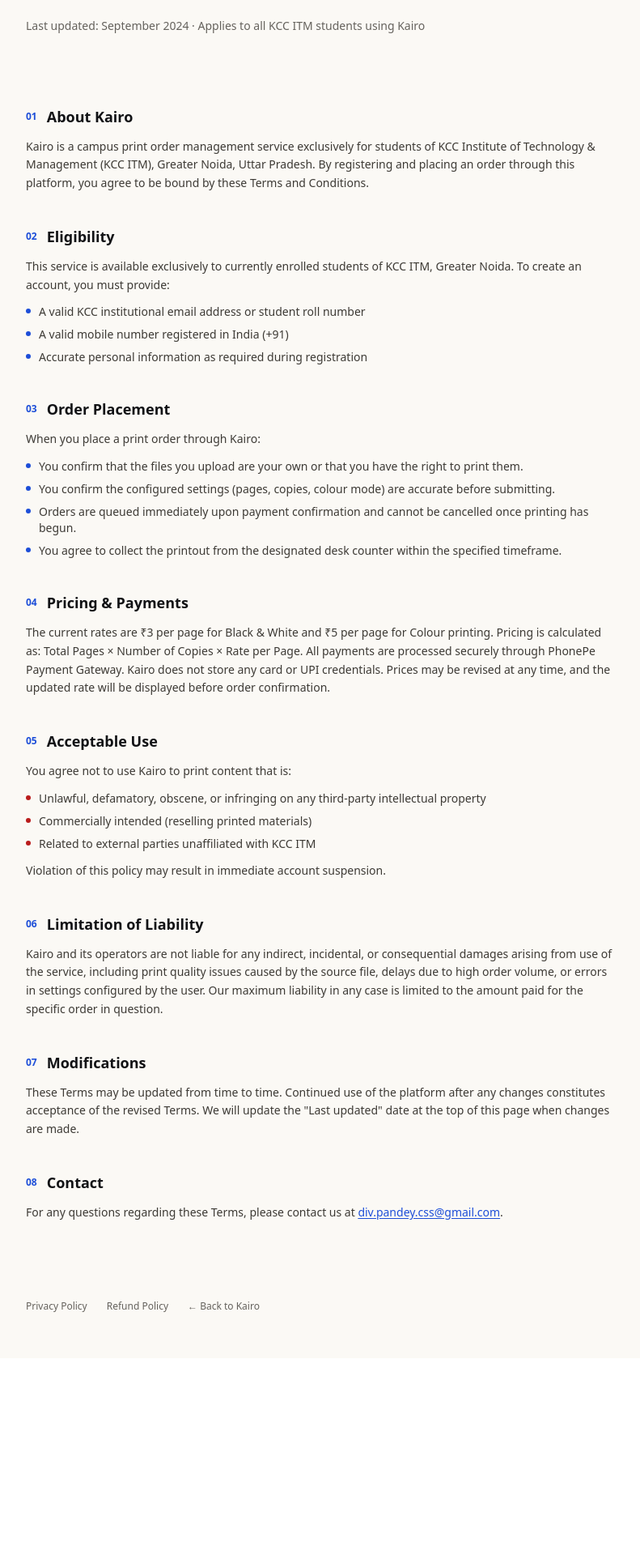
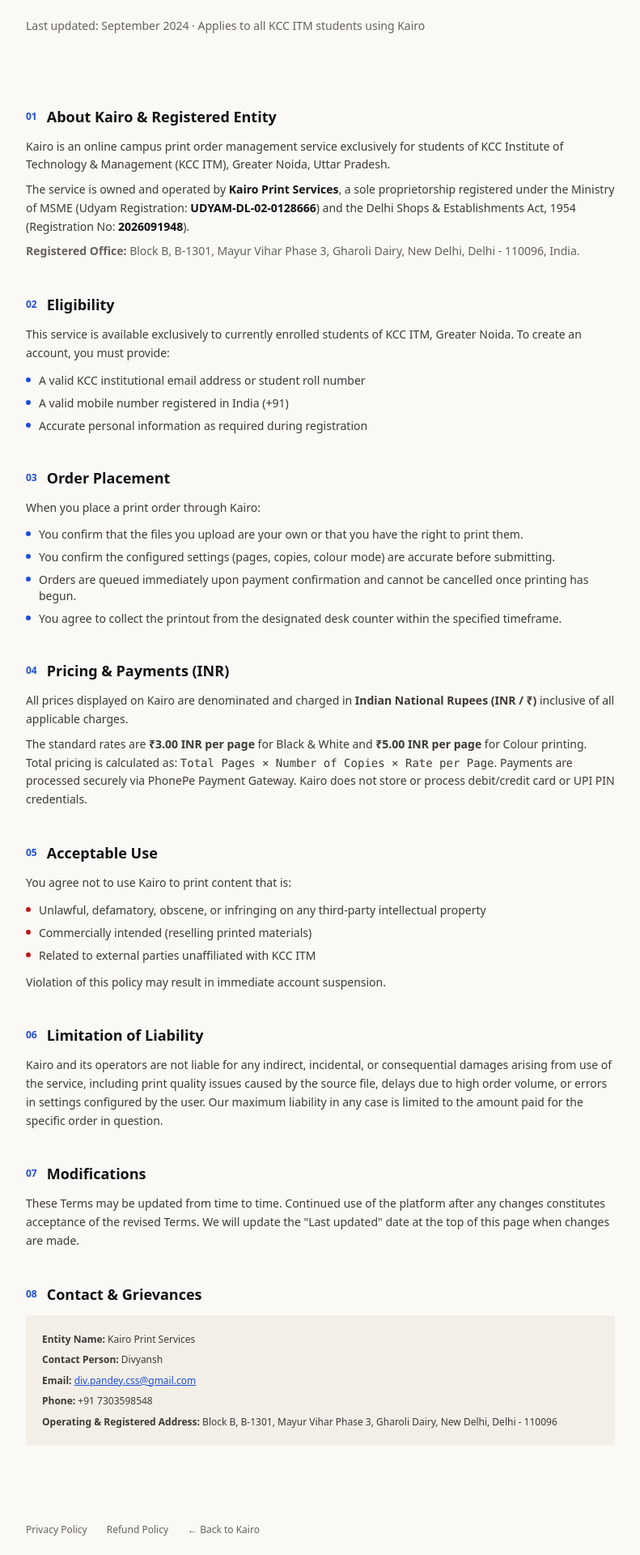
Before and after one commit to div-pandey/Kairo, a Next.js app: page /terms in a window 1280 px wide. Shown: the part 180-2100 px from the top of the page at 81% size, without its empty margins (244-1035 px from the left). Before the commit the page ends 1857 px from the top, so only its background shows below. Built offline with nearby package versions, Linux system fonts and the light colour scheme.

Commit message:
docs: add registered business details and PhonePe PG compliance updates

```diff
--- a/src/app/(dashboard)/layout.tsx
+++ b/src/app/(dashboard)/layout.tsx
@@ -25,7 +25,7 @@
           {children}
         </main>
         <footer className="border-t border-[#E5DFD5] px-5 py-3 flex flex-wrap items-center justify-center gap-4 font-mono-code text-[10px] text-[#98948C]">
-          <span>© {new Date().getFullYear()} Kairo · KCC Student Printing Service</span>
+          <span>© {new Date().getFullYear()} Kairo · Operated by Kairo Print Services</span>
           <span className="text-[#E5DFD5]">|</span>
           <Link href="/terms" className="hover:text-[#111215] transition-colors">Terms</Link>
           <span>·</span>
--- a/src/app/page.tsx
+++ b/src/app/page.tsx
@@ -484,13 +484,24 @@
           </div>
 
           <div className="flex flex-col sm:flex-row items-center justify-between text-xs font-mono-code text-[#98948C] gap-4">
-            <p>© {new Date().getFullYear()} Kairo. Handcrafted for KCC students.</p>
-            <div className="flex flex-wrap items-center gap-5">
-              <p>B&amp;W ₹3 · Colour ₹5 · No platform fee</p>
-              <span className="text-[#E5DFD5]">|</span>
-              <Link href="/terms" className="hover:text-[#111215] transition-colors">Terms</Link>
-              <Link href="/privacy" className="hover:text-[#111215] transition-colors">Privacy</Link>
-              <Link href="/refund" className="hover:text-[#111215] transition-colors">Refunds</Link>
+            <div className="space-y-1 text-center sm:text-left">
+              <p>© {new Date().getFullYear()} Kairo · Operated by <strong className="text-[#111215]">Kairo Print Services</strong></p>
+              <p className="text-[11px] text-[#A8A29E]">
+                MSME: UDYAM-DL-02-0128666 · SEA: 2026091948 · Reg. Office: B-1301, Mayur Vihar Ph-3, New Delhi 110096
+              </p>
+              <p className="text-[11px] text-[#A8A29E]">
+                Contact: <a href="mailto:div.pandey.css@gmail.com" className="underline hover:text-[#111215]">div.pandey.css@gmail.com</a> · +91 7303598548
+              </p>
+            </div>
+            <div className="flex flex-col sm:items-end gap-2 text-center sm:text-right">
+              <p className="text-[#65625D]">All prices in INR (₹) · B&amp;W ₹3 · Colour ₹5</p>
+              <div className="flex flex-wrap items-center justify-center sm:justify-end gap-4">
+                <Link href="/terms" className="hover:text-[#111215] transition-colors">Terms</Link>
+                <span>·</span>
+                <Link href="/privacy" className="hover:text-[#111215] transition-colors">Privacy</Link>
+                <span>·</span>
+                <Link href="/refund" className="hover:text-[#111215] transition-colors">Refund Policy</Link>
+              </div>
             </div>
           </div>
         </div>
--- a/src/app/privacy/page.tsx
+++ b/src/app/privacy/page.tsx
@@ -41,10 +41,13 @@
           <section>
             <h2 className="font-display text-lg font-bold text-[#111215] mb-3 flex items-center gap-3">
               <span className="font-mono-code text-xs text-[#1D4ED8]">01</span>
-              Who We Are
+              Who We Are &amp; Registered Entity
             </h2>
-            <p className="text-sm leading-relaxed">
-              Kairo is a campus print service for students of KCC Institute of Technology &amp; Management (KCC ITM), Greater Noida. We are committed to protecting the personal information of every student who uses our platform. This policy explains what data we collect, why we collect it, and how it is handled.
+            <p className="text-sm leading-relaxed mb-2">
+              Kairo is a campus print service for students of KCC Institute of Technology &amp; Management (KCC ITM), Greater Noida, owned and operated by <strong className="text-[#111215]">Kairo Print Services</strong> (MSME Reg: UDYAM-DL-02-0128666, SEA Reg: 2026091948).
+            </p>
+            <p className="text-sm leading-relaxed text-[#65625D]">
+              We are committed to protecting the personal information of every student who uses our platform. This policy explains what data we collect, why we collect it, and how it is handled in accordance with applicable Indian data protection standards.
             </p>
           </section>
 
@@ -173,15 +176,15 @@
           <section>
             <h2 className="font-display text-lg font-bold text-[#111215] mb-3 flex items-center gap-3">
               <span className="font-mono-code text-xs text-[#1D4ED8]">08</span>
-              Contact
+              Contact &amp; Grievance Redressal
             </h2>
-            <p className="text-sm leading-relaxed">
-              For any privacy-related concerns, write to us at{' '}
-              <a href="mailto:div.pandey.css@gmail.com" className="text-[#1D4ED8] underline underline-offset-2">
-                div.pandey.css@gmail.com
-              </a>
-              .
-            </p>
+            <div className="text-sm leading-relaxed space-y-1.5 bg-[#F3EFE8] border border-[#E5DFD5] p-5 font-mono-code text-xs">
+              <p><strong>Registered Business:</strong> Kairo Print Services</p>
+              <p><strong>Grievance Officer:</strong> Divyansh</p>
+              <p><strong>Email:</strong> <a href="mailto:div.pandey.css@gmail.com" className="text-[#1D4ED8] underline">div.pandey.css@gmail.com</a></p>
+              <p><strong>Phone:</strong> +91 7303598548</p>
+              <p><strong>Office Address:</strong> Block B, B-1301, Mayur Vihar Phase 3, Gharoli Dairy, New Delhi, Delhi - 110096</p>
+            </div>
           </section>
 
         </div>
--- a/src/app/refund/page.tsx
+++ b/src/app/refund/page.tsx
@@ -41,10 +41,13 @@
           <section>
             <h2 className="font-display text-lg font-bold text-[#111215] mb-3 flex items-center gap-3">
               <span className="font-mono-code text-xs text-[#1D4ED8]">01</span>
-              Overview
+              Overview &amp; Registered Entity
             </h2>
-            <p className="text-sm leading-relaxed">
-              Because Kairo is a physical printing service, orders begin processing as soon as payment is confirmed. Please review this policy carefully before placing an order. We keep this process fair and straightforward for all students.
+            <p className="text-sm leading-relaxed mb-2">
+              Kairo is operated by <strong className="text-[#111215]">Kairo Print Services</strong> (MSME Reg: UDYAM-DL-02-0128666, SEA Reg: 2026091948). Because Kairo is a physical document printing service, orders begin processing promptly after payment confirmation.
+            </p>
+            <p className="text-sm leading-relaxed text-[#65625D]">
+              All transactions, billing, and refunds are calculated and processed exclusively in <strong>Indian National Rupees (INR / ₹)</strong>. Please review this policy carefully before placing an order.
             </p>
           </section>
 
@@ -170,18 +173,22 @@
           <section>
             <h2 className="font-display text-lg font-bold text-[#111215] mb-3 flex items-center gap-3">
               <span className="font-mono-code text-xs text-[#1D4ED8]">06</span>
-              How to Request a Refund
+              How to Request a Refund &amp; Support Contact
             </h2>
             <p className="text-sm leading-relaxed mb-3">
-              To raise a refund request, email us at{' '}
-              <a href="mailto:div.pandey.css@gmail.com" className="text-[#1D4ED8] underline underline-offset-2">
-                div.pandey.css@gmail.com
-              </a>{' '}
-              with the following details:
+              To raise a refund request or dispute, please contact our support desk:
             </p>
+            <div className="text-sm leading-relaxed space-y-1.5 bg-[#F3EFE8] border border-[#E5DFD5] p-5 font-mono-code text-xs mb-4">
+              <p><strong>Business Name:</strong> Kairo Print Services</p>
+              <p><strong>Contact Person:</strong> Divyansh</p>
+              <p><strong>Support Email:</strong> <a href="mailto:div.pandey.css@gmail.com" className="text-[#1D4ED8] underline">div.pandey.css@gmail.com</a></p>
+              <p><strong>Phone:</strong> +91 7303598548</p>
+              <p><strong>Operating Address:</strong> Block B, B-1301, Mayur Vihar Phase 3, Gharoli Dairy, New Delhi, Delhi - 110096</p>
+            </div>
+            <p className="text-sm leading-relaxed mb-2">Please provide the following details when emailing:</p>
             <ul className="list-none space-y-2 text-sm">
               {[
-                'Your registered name and roll number',
+                'Your registered name and student roll number',
                 'Your Kairo Order ID (visible on the order confirmation screen)',
                 'UPI Transaction Reference / UTR Number',
                 'Brief description of the issue',
@@ -193,7 +200,7 @@
               ))}
             </ul>
             <p className="text-sm leading-relaxed mt-3">
-              We typically respond and resolve all refund requests within <strong>7 working days</strong>.
+              We typically acknowledge refund requests within 24 hours and resolve them within <strong>5–7 working days</strong>.
             </p>
           </section>
 
--- a/src/app/terms/page.tsx
+++ b/src/app/terms/page.tsx
@@ -42,10 +42,16 @@
           <section>
             <h2 className="font-display text-lg font-bold text-[#111215] mb-3 flex items-center gap-3">
               <span className="font-mono-code text-xs text-[#1D4ED8]">01</span>
-              About Kairo
+              About Kairo &amp; Registered Entity
             </h2>
-            <p className="text-sm leading-relaxed">
-              Kairo is a campus print order management service exclusively for students of KCC Institute of Technology &amp; Management (KCC ITM), Greater Noida, Uttar Pradesh. By registering and placing an order through this platform, you agree to be bound by these Terms and Conditions.
+            <p className="text-sm leading-relaxed mb-2">
+              Kairo is an online campus print order management service exclusively for students of KCC Institute of Technology &amp; Management (KCC ITM), Greater Noida, Uttar Pradesh.
+            </p>
+            <p className="text-sm leading-relaxed mb-2">
+              The service is owned and operated by <strong className="text-[#111215]">Kairo Print Services</strong>, a sole proprietorship registered under the Ministry of MSME (Udyam Registration: <strong className="text-[#111215]">UDYAM-DL-02-0128666</strong>) and the Delhi Shops &amp; Establishments Act, 1954 (Registration No: <strong className="text-[#111215]">2026091948</strong>).
+            </p>
+            <p className="text-sm leading-relaxed text-[#65625D]">
+              <strong>Registered Office:</strong> Block B, B-1301, Mayur Vihar Phase 3, Gharoli Dairy, New Delhi, Delhi - 110096, India.
             </p>
           </section>
 
@@ -97,10 +103,13 @@
           <section>
             <h2 className="font-display text-lg font-bold text-[#111215] mb-3 flex items-center gap-3">
               <span className="font-mono-code text-xs text-[#1D4ED8]">04</span>
-              Pricing &amp; Payments
+              Pricing &amp; Payments (INR)
             </h2>
+            <p className="text-sm leading-relaxed mb-2">
+              All prices displayed on Kairo are denominated and charged in <strong>Indian National Rupees (INR / ₹)</strong> inclusive of all applicable charges.
+            </p>
             <p className="text-sm leading-relaxed">
-              The current rates are ₹3 per page for Black &amp; White and ₹5 per page for Colour printing. Pricing is calculated as: Total Pages × Number of Copies × Rate per Page. All payments are processed securely through PhonePe Payment Gateway. Kairo does not store any card or UPI credentials. Prices may be revised at any time, and the updated rate will be displayed before order confirmation.
+              The standard rates are <strong>₹3.00 INR per page</strong> for Black &amp; White and <strong>₹5.00 INR per page</strong> for Colour printing. Total pricing is calculated as: <code>Total Pages × Number of Copies × Rate per Page</code>. Payments are processed securely via PhonePe Payment Gateway. Kairo does not store or process debit/credit card or UPI PIN credentials.
             </p>
           </section>
 
@@ -152,15 +161,15 @@
           <section>
             <h2 className="font-display text-lg font-bold text-[#111215] mb-3 flex items-center gap-3">
               <span className="font-mono-code text-xs text-[#1D4ED8]">08</span>
-              Contact
+              Contact &amp; Grievances
             </h2>
-            <p className="text-sm leading-relaxed">
-              For any questions regarding these Terms, please contact us at{' '}
-              <a href="mailto:div.pandey.css@gmail.com" className="text-[#1D4ED8] underline underline-offset-2">
-                div.pandey.css@gmail.com
-              </a>
-              .
-            </p>
+            <div className="text-sm leading-relaxed space-y-1.5 bg-[#F3EFE8] border border-[#E5DFD5] p-5 font-mono-code text-xs">
+              <p><strong>Entity Name:</strong> Kairo Print Services</p>
+              <p><strong>Contact Person:</strong> Divyansh</p>
+              <p><strong>Email:</strong> <a href="mailto:div.pandey.css@gmail.com" className="text-[#1D4ED8] underline">div.pandey.css@gmail.com</a></p>
+              <p><strong>Phone:</strong> +91 7303598548</p>
+              <p><strong>Operating &amp; Registered Address:</strong> Block B, B-1301, Mayur Vihar Phase 3, Gharoli Dairy, New Delhi, Delhi - 110096</p>
+            </div>
           </section>
 
         </div>
```
